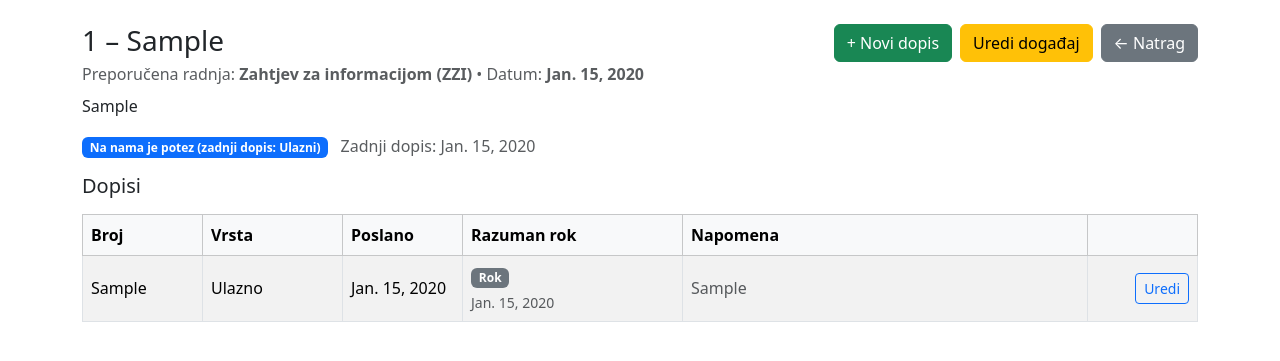
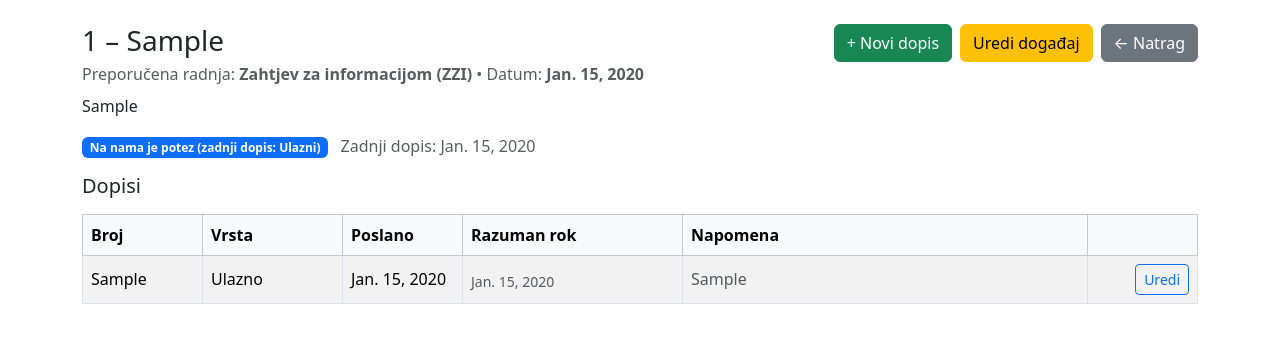
Before and after one commit to FrenkiPrenki/Programcic, a Django app: page /gradilista/1/dogadjaj/1/ in a window 1280 px wide. Shown: the top 361 px of the page. Run offline with Django 5.2, Linux system fonts and the light colour scheme; tables that the repository leaves empty hold one stand-in row (values such as "Sample post").

Commit message:
Brisanje statusa iz dopisa 4

```diff
--- a/evidencija/templates/evidencija/dogadjaj_detail.html
+++ b/evidencija/templates/evidencija/dogadjaj_detail.html
@@ -60,7 +60,6 @@
         <td>{{ dopis.poslano|default:"—" }}</td>
         <td>
           {% if dopis.razuman_rok %}
-            <span class="badge bg-secondary">Rok</span>
             <div class="text-muted small mt-1">{{ dopis.razuman_rok }}</div>
           {% else %}
             —
--- a/evidencija/templates/evidencija/dogadjaj_list.html
+++ b/evidencija/templates/evidencija/dogadjaj_list.html
@@ -124,7 +124,6 @@
                 <td>{{ dopis.poslano|default:"—" }}</td>
                 <td>
                   {% if dopis.razuman_rok %}
-                    <span class="badge bg-secondary">Rok</span>
                     <small class="text-muted">{{ dopis.razuman_rok }}</small>
                   {% else %} — {% endif %}
                 </td>
```
